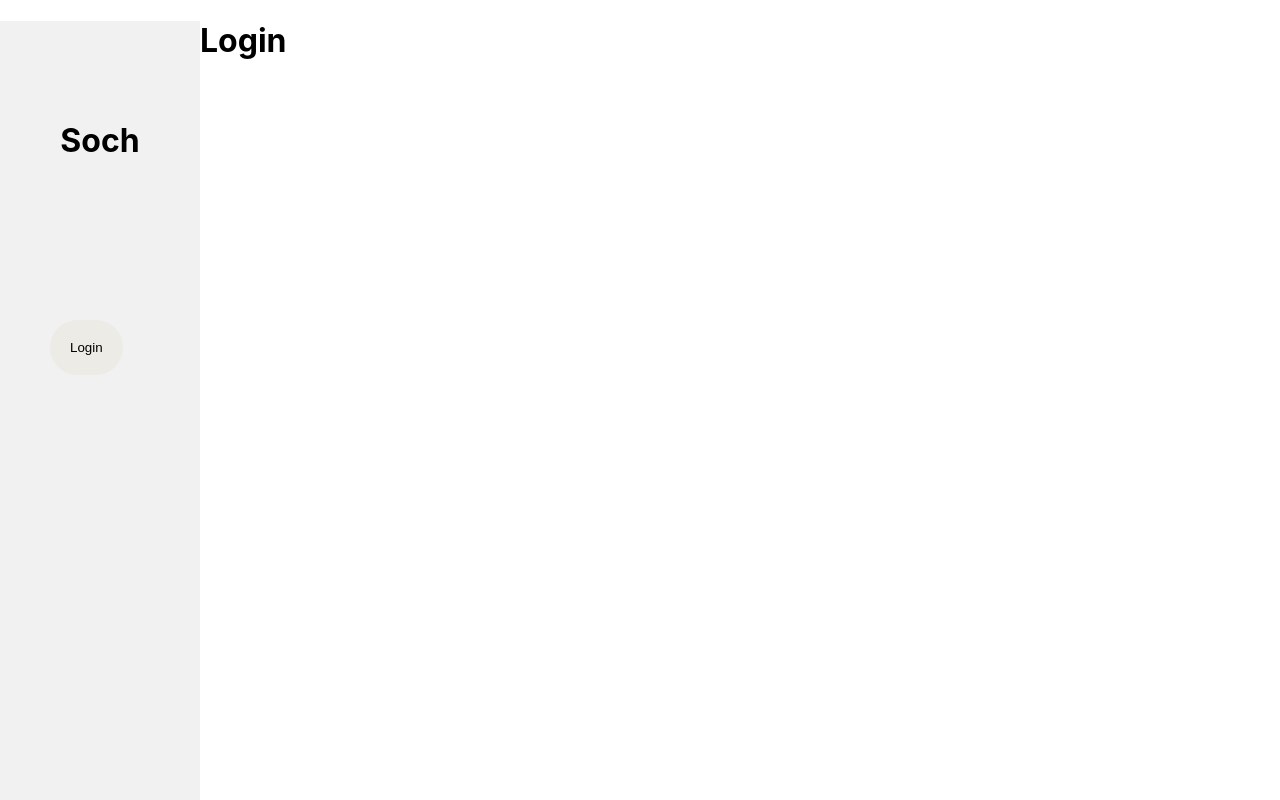
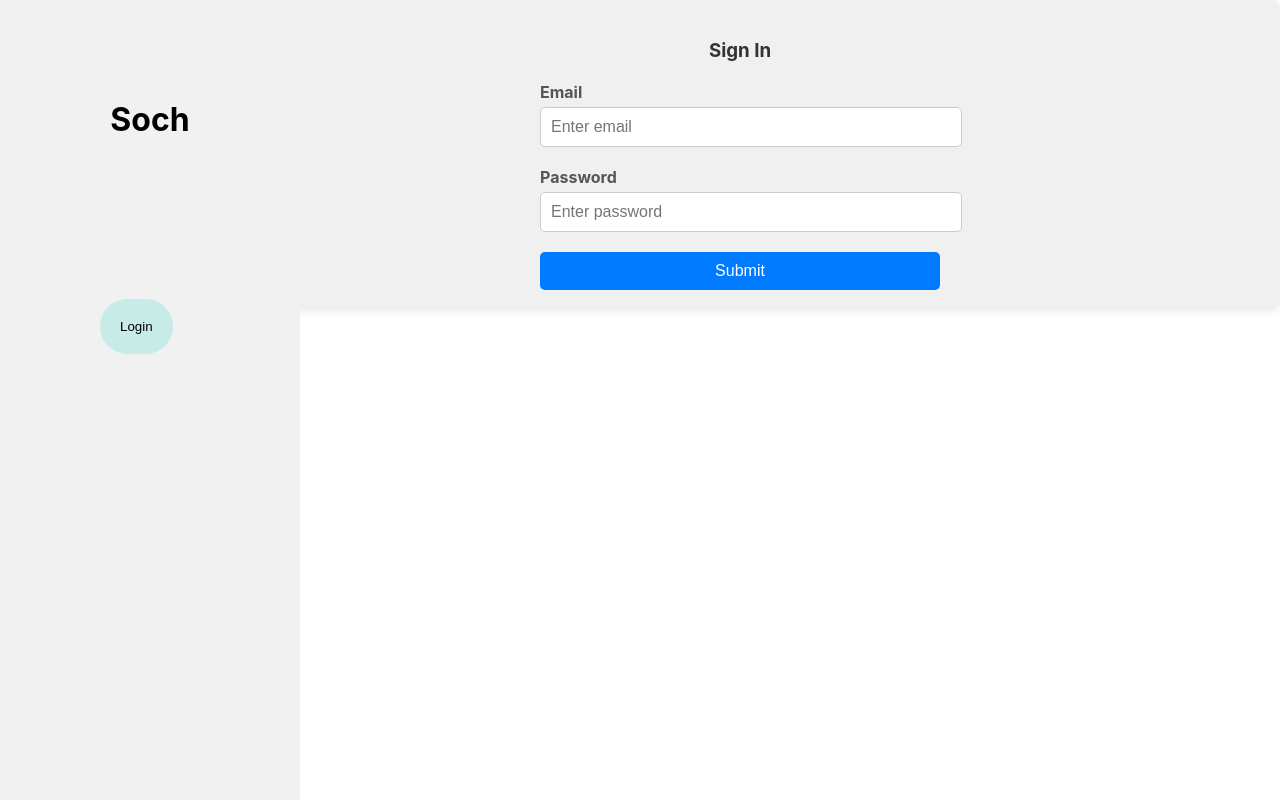
Before and after one commit to Neeraz666/thoughts_share, a React (Create React App) app in the folder frontend/: page /login in a window 1280 px wide. Built offline with nearby package versions, Linux system fonts and the light colour scheme.

Commit message:
Added logout feature and navigation bar width increased by 100px.

```diff
--- a/frontend/src/App.js
+++ b/frontend/src/App.js
@@ -3,7 +3,7 @@ import './App.css';
 import {BrowserRouter, Routes, Route} from 'react-router-dom'
 import {Login} from "./components/login"
 import {Home} from "./components/home"
-// import {Logout} from "./components/logout"
+import {Logout} from "./components/logout"
 import {Navigation} from "./components/navigation"
 
 function App() {
@@ -18,7 +18,7 @@ function App() {
       <Routes>
         <Route path='/' element={<Home/>}/>
         <Route path='/login' element={<Login/>}/>
-        {/* <Route path='/logout' element={<Logout/>}/>  */}
+        <Route path='/logout' element={<Logout/>}/>
       </Routes>
     </BrowserRouter>
   );
--- a/frontend/src/components/home.js
+++ b/frontend/src/components/home.js
@@ -1,6 +1,6 @@
 export const Home = () => {
     return (
-        <div style={{ marginLeft: '200px', padding: '1px 16px', height: '1000px' }}>
+        <div style={{ marginLeft: '650px', padding: '1px 16px', height: '1000px' }}>
             <h1>
                 Welcome to Soch!!!!!!!!!!
             </h1>
--- a/frontend/src/components/login.js
+++ b/frontend/src/components/login.js
@@ -39,7 +39,45 @@ export const Login = () => {
     }
 
     return (
-        <h1 style={{ marginLeft: '200px' }}>Login</h1>
+        <div style={{ marginLeft: '200px', backgroundColor: '#f0f0f0', padding: '20px', borderRadius: '10px', boxShadow: '0 0 10px rgba(0, 0, 0, 0.1)' }}>
+            <form style={{ width: '100%' }} onSubmit={submit}>
+                <div style={{ maxWidth: '400px', margin: '0 auto' }}>
+                    <h3 style={{ textAlign: 'center', marginBottom: '20px', color: '#333' }}>Sign In</h3>
+                    <div style={{ marginBottom: '20px' }}>
+                        <label htmlFor="email" style={{ display: 'block', fontWeight: 'bold', marginBottom: '5px', color: '#555' }}>Email</label>
+                        <input
+                            id="email"
+                            style={{ width: '100%', padding: '10px', fontSize: '16px', border: '1px solid #ccc', borderRadius: '5px', backgroundColor: '#fff' }}
+                            placeholder="Enter email"
+                            name='email'
+                            type='text'
+                            value={email}
+                            required
+                            onChange={e => setEmail(e.target.value)}
+                        />
+                    </div>
+                    <div style={{ marginBottom: '20px' }}>
+                        <label htmlFor="password" style={{ display: 'block', fontWeight: 'bold', marginBottom: '5px', color: '#555' }}>Password</label>
+                        <input
+                            id="password"
+                            name='password'
+                            type="password"
+                            style={{ width: '100%', padding: '10px', fontSize: '16px', border: '1px solid #ccc', borderRadius: '5px', backgroundColor: '#fff' }}
+                            placeholder="Enter password"
+                            value={password}
+                            required
+                            onChange={e => setPassword(e.target.value)}
+                        />
+                    </div>
+                    <div style={{ display: 'grid', gap: '10px' }}>
+                        <button type="submit" style={{ padding: '10px 20px', fontSize: '16px', border: 'none', borderRadius: '5px', cursor: 'pointer', backgroundColor: '#007bff', color: '#fff', transition: 'background-color 0.3s' }}>
+                            Submit
+                        </button>
+                    </div>
+                </div>
+            </form>
+        </div>
+
     )
 
 }
--- a/frontend/src/components/logout.js
+++ b/frontend/src/components/logout.js
@@ -0,0 +1,28 @@
+import { useEffect, useState } from "react";
+import axios from "axios";
+
+export const Logout = () => {
+    useEffect(() => {
+        (async () => {
+            try {
+                const { data } = await axios.post('http://localhost:8000/api/logout/', {
+                    refresh_token: localStorage.getItem('refresh_token')
+                }, {
+                    headers: { 'Content-Type': 'application/json' }
+                }, { withCredentials: true });
+
+                localStorage.clear();
+                axios.defaults.headers.common['Authorization'] = null;
+                window.location.href = '/login'
+            }
+            catch (e) {
+                console.log('logout not working', e)
+            }
+        })();
+    }, []);
+
+    return (
+        <div></div>
+    )
+
+}
--- a/frontend/src/components/navigation.js
+++ b/frontend/src/components/navigation.js
@@ -18,23 +18,23 @@ export function Navigation() {
     // display: 'flex', justifyContent: 'space-between', alignItems: 'center', margin: '0' ,padding: '15px'
 
     return (
-        <div style={{ margin: '0', padding: '0', width: '200px', backgroundColor: '#f1f1f1', position: 'fixed', height: '100%', overflow: 'auto', textAlign: 'center', float: 'left' }}>
+        <div style={{ margin: '0', padding: '0', width: '300px', backgroundColor: '#f1f1f1', position: 'fixed', height: '100%', overflow: 'auto', textAlign: 'center', float: 'left' }}>
             <h1 style={{ marginTop: '100px' }}>Soch</h1>
             <div style={{ margin: '10em 0' }}>
                 {isAuth && <a className='navkobich' href="/">Home</a>}
                 {isAuth && <a className='navkobich' href="/">Profile</a>}
                 {isAuth && <a className='navkobich' href="/">Settings</a>}
             </div>
-            <div style={{ marginLeft: '50px' }}>
+            <div style={{ marginLeft: '100px' }}>
                 <nav>
 
                     <ul style={{ listStyle: 'none', display: 'flex', gap: '10px', margin: 0, padding: 0 }}>
                         <li>
                             {isAuth ?
                                 <a href="/logout">
-                                    <button style={{ padding: '20px', background: '#edebe6', border: '#edebe6', borderRadius: '30px', fontSize: '15px'} }>Logout</button>
+                                    <button style={{ padding: '20px', background: '#c7ebe6', border: '#c7ebe6', borderRadius: '30px', fontSize: '15px'} }>Logout</button>
                                 </a> : <a href="/login">
-                                    <button style={{ padding: '20px', background: '#edebe6', border: '#edebe6', borderRadius: '30px' }}>Login</button>
+                                    <button style={{ padding: '20px', background: '#c7ebe6', border: '#c7ebe6', borderRadius: '30px' }}>Login</button>
                                 </a>}
                         </li>
                     </ul>
--- a/frontend/src/index.js
+++ b/frontend/src/index.js
@@ -3,6 +3,7 @@ import ReactDOM from 'react-dom/client';
 import './index.css';
 import App from './App';
 import reportWebVitals from './reportWebVitals';
+import './interceptor/axios'
 
 const root = ReactDOM.createRoot(document.getElementById('root'));
 root.render(
--- /dev/null
+++ b/frontend/src/interceptor/axios.js
@@ -0,0 +1,29 @@
+import axios from "axios";
+
+let refresh = false;
+
+axios.interceptors.response.use(resp => resp, async error => {
+    if (error.response.status === 401 && !refresh) {
+        refresh = true
+        console.log(localStorage.getItem('refresh_token'))
+        const response = await axios.post('http://localhost:8000/api/token/refresh/', {
+            refresh:localStorage.getItem('refresh_token')
+        }, {
+            headers:{'Content-Type': 'application/json'}, withCredentials: true
+        }
+        );
+
+    if (response.status === 200) {
+        axios.defaults.headers.common['Authorization'] = `Bearer ${response.data['access']}`;
+
+        localStorage.setItem('access_token', response.data.access);
+
+        localStorage.setItem('refresh_token', response.data.refresh);
+
+        return axios (error.config);
+        }
+    }
+refresh = false;
+return error;
+
+});
```
